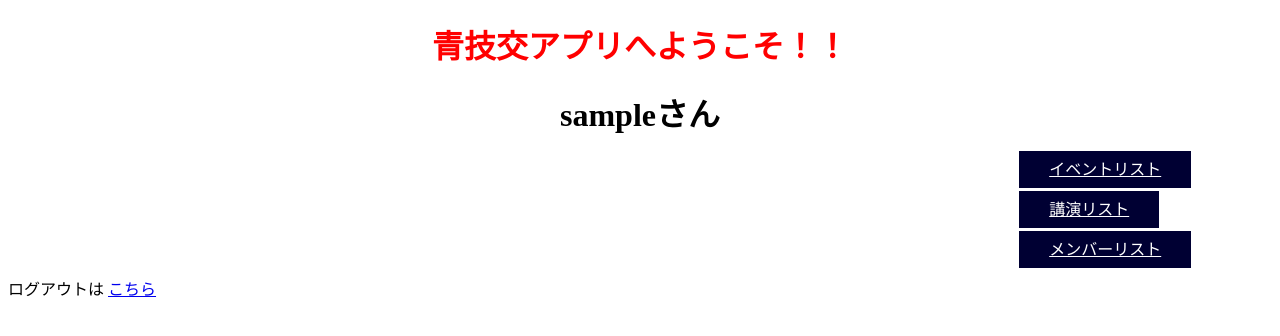
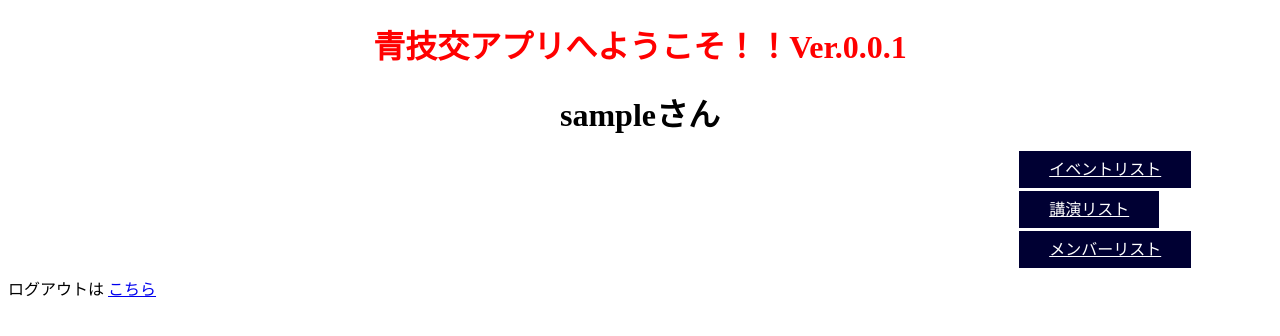
Before and after one commit to takekobaya/seigikou_portal_pythonanywhere, a Django app: page /home in a window 1280 px wide. Shown: the top 336 px of the page. Run offline with Django 3.2, Linux system fonts and the light colour scheme; the visitor is signed in with stand-in values (Sample User, id 1).

Commit message:
Update home.html
バージョン表記追加

```diff
--- a/Template/home.html
+++ b/Template/home.html
@@ -9,7 +9,7 @@
 
 </head>
 <body>
- <h1><font color="red">青技交アプリへようこそ！！</font></h1>
+ <h1><font color="red">青技交アプリへようこそ！！Ver.0.0.1</font></h1>
  <h1>{{ UserID }}さん</h1>
 
  <p><a class='btn btn-primary' href="{% url 'App:eventlist' %}">イベントリスト</a></p>
```
